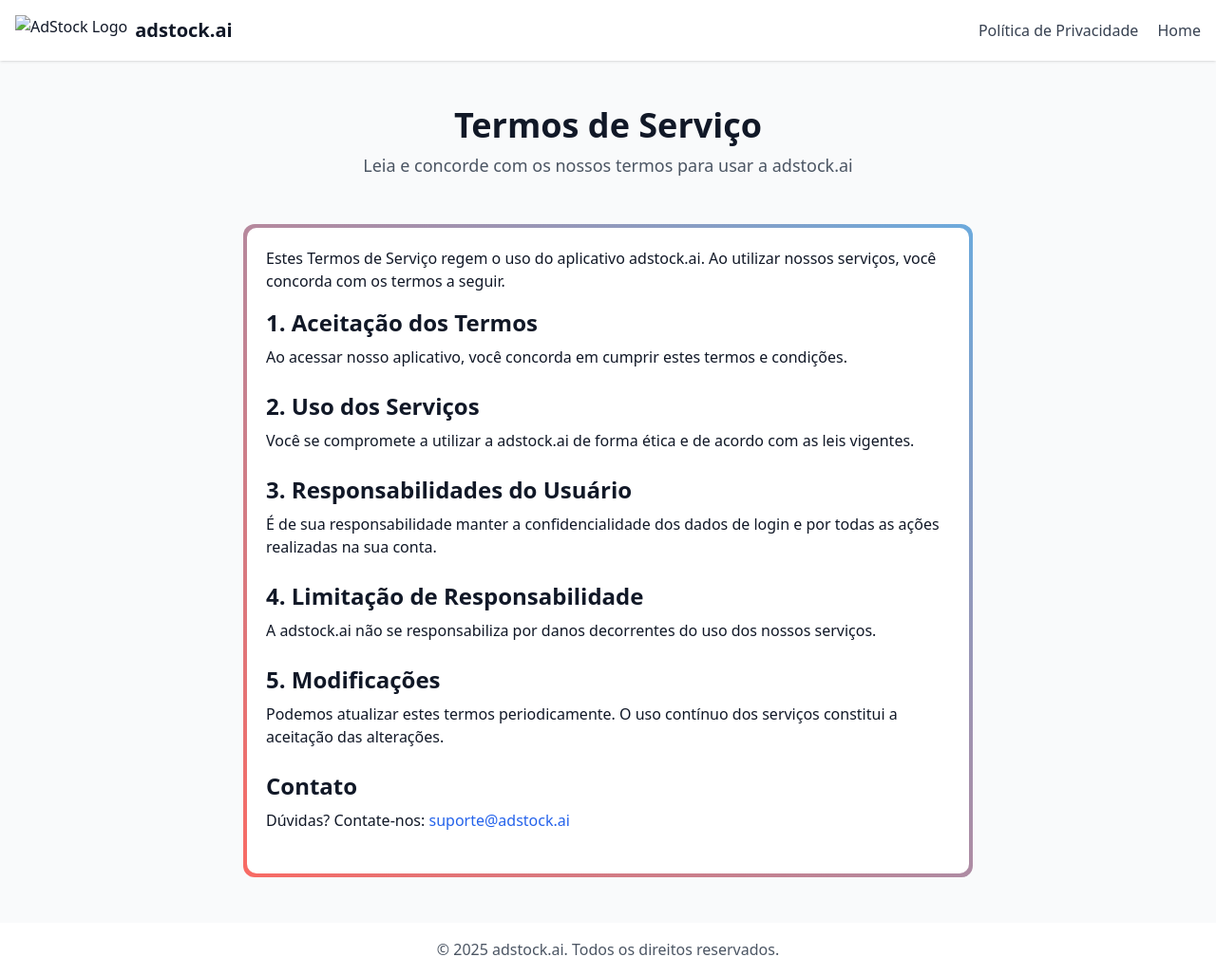
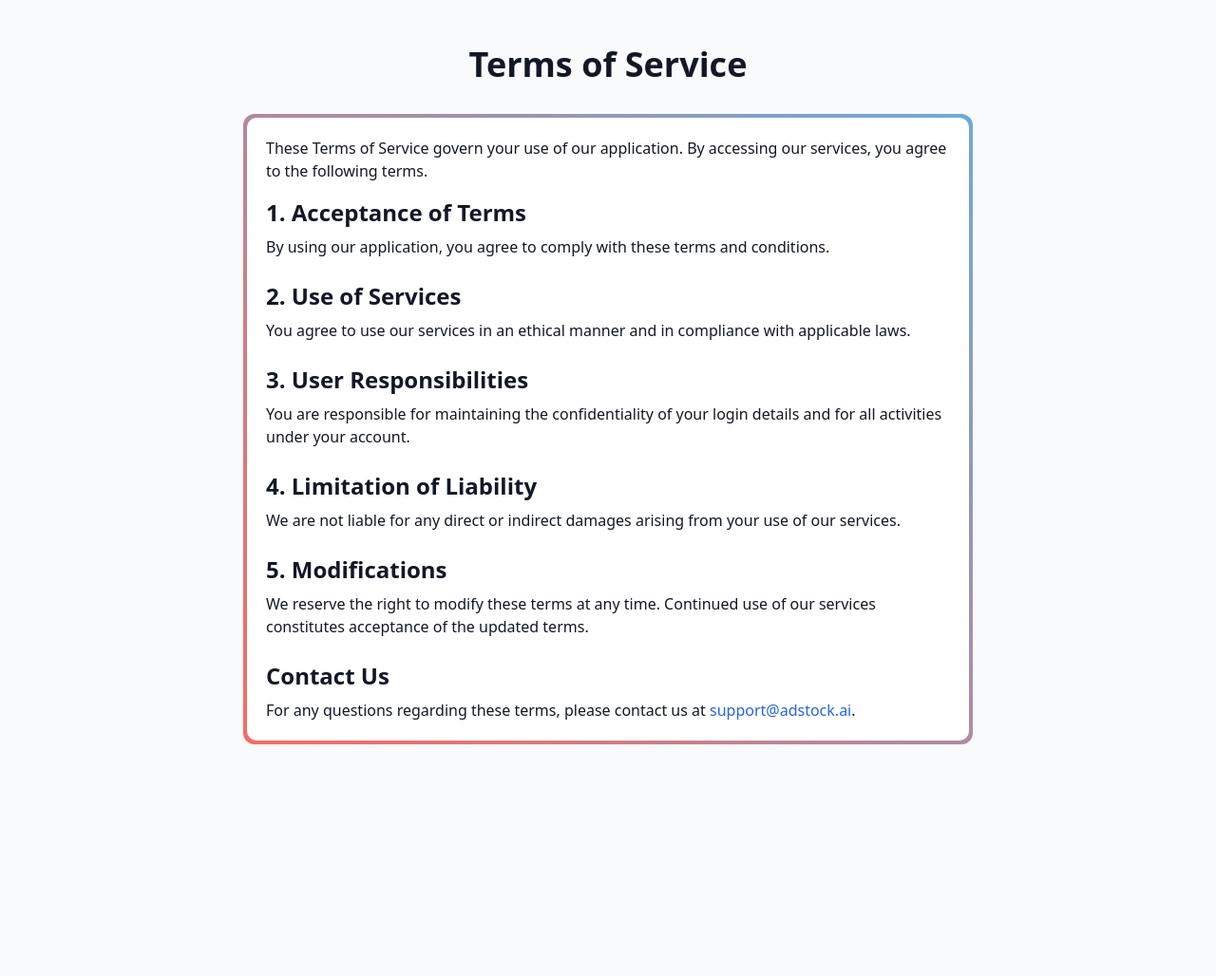
Before and after one commit to Gustavoss0406/Termos, a plain HTML site: page index.html in a window 1280 px wide. Shown: the whole page at 95% size. After the commit the page ends 832 px from the top, so only its background shows below. Drawn offline with nearby package versions, Linux system fonts and the light colour scheme.

Commit message:
Update index.html

```diff
--- a/index.html
+++ b/index.html
@@ -1,26 +1,17 @@
 <!DOCTYPE html>
-<html lang="pt-BR">
+<html lang="en">
 <head>
   <meta charset="UTF-8" />
   <meta name="viewport" content="width=device-width, initial-scale=1.0" />
-  <title>Termos de Serviço - adstock.ai</title>
-  <link rel="icon" href="imagens/icon-Adstock-Vetor2.svg" type="image/x-icon">
+  <title>Terms of Service</title>
   <script src="https://cdn.tailwindcss.com"></script>
-  <script src="https://unpkg.com/alpinejs" defer></script>
-  <!-- Configuração Tailwind Customizada -->
+  <!-- Tailwind CSS Custom Config -->
   <style type="text/tailwindcss">
     @tailwind base;
     @tailwind components;
     @tailwind utilities;
-    @layer base {
-      @font-face {
-        font-family: 'Plus Jakarta Sans';
-        font-weight: 400;
-        src: url('https://cdn.rareblocks.xyz/collection/clarity/fonts/PlusJakartaSans-Regular.woff2') format('woff2');
-      }
-    }
   </style>
-  <!-- Estilos para o card com degradê -->
+  <!-- Gradient Border Animation -->
   <style>
     @keyframes borderAnimation {
       0% { background-position: 0% 50%; }
@@ -42,81 +33,53 @@
     }
   </style>
 </head>
-<body class="bg-gray-50 text-gray-900 font-pj">
-  <!-- Header -->
-  <header class="py-4 bg-white shadow">
-    <div class="container mx-auto px-4 flex items-center justify-between">
-      <a href="/" class="flex items-center">
-        <img src="imagens/Logo Adstock Vetor.png" alt="AdStock Logo" class="h-8">
-        <span class="ml-2 text-xl font-bold">adstock.ai</span>
-      </a>
-      <nav class="space-x-4">
-        <a href="privacy.html" class="text-gray-700 hover:text-gray-900">Política de Privacidade</a>
-        <a href="/" class="text-gray-700 hover:text-gray-900">Home</a>
-      </nav>
-    </div>
-  </header>
-
-  <!-- Hero / Título -->
-  <section class="py-12">
-    <div class="container mx-auto px-4 text-center">
-      <h1 class="text-4xl font-bold mb-2">Termos de Serviço</h1>
-      <p class="text-lg text-gray-600">Leia e concorde com os nossos termos para usar a adstock.ai</p>
-    </div>
-  </section>
-
-  <!-- Card com Degradê -->
-  <section class="container mx-auto px-4 mb-12">
+<body class="bg-gray-50 text-gray-900 font-sans">
+  <!-- Main Content -->
+  <main class="container mx-auto px-4 py-12">
+    <h1 class="text-4xl font-bold text-center mb-8">Terms of Service</h1>
     <div class="gradient-border mx-auto max-w-3xl">
       <div class="card-content">
         <p class="mb-4">
-          Estes Termos de Serviço regem o uso do aplicativo adstock.ai. Ao utilizar nossos serviços, você concorda com os termos a seguir.
+          These Terms of Service govern your use of our application. By accessing our services, you agree to the following terms.
         </p>
-        <div class="mb-6">
-          <h2 class="text-2xl font-bold mb-2">1. Aceitação dos Termos</h2>
+        <section class="mb-6">
+          <h2 class="text-2xl font-bold mb-2">1. Acceptance of Terms</h2>
           <p>
-            Ao acessar nosso aplicativo, você concorda em cumprir estes termos e condições.
+            By using our application, you agree to comply with these terms and conditions.
           </p>
-        </div>
-        <div class="mb-6">
-          <h2 class="text-2xl font-bold mb-2">2. Uso dos Serviços</h2>
+        </section>
+        <section class="mb-6">
+          <h2 class="text-2xl font-bold mb-2">2. Use of Services</h2>
           <p>
-            Você se compromete a utilizar a adstock.ai de forma ética e de acordo com as leis vigentes.
+            You agree to use our services in an ethical manner and in compliance with applicable laws.
           </p>
-        </div>
-        <div class="mb-6">
-          <h2 class="text-2xl font-bold mb-2">3. Responsabilidades do Usuário</h2>
+        </section>
+        <section class="mb-6">
+          <h2 class="text-2xl font-bold mb-2">3. User Responsibilities</h2>
           <p>
-            É de sua responsabilidade manter a confidencialidade dos dados de login e por todas as ações realizadas na sua conta.
+            You are responsible for maintaining the confidentiality of your login details and for all activities under your account.
           </p>
-        </div>
-        <div class="mb-6">
-          <h2 class="text-2xl font-bold mb-2">4. Limitação de Responsabilidade</h2>
+        </section>
+        <section class="mb-6">
+          <h2 class="text-2xl font-bold mb-2">4. Limitation of Liability</h2>
           <p>
-            A adstock.ai não se responsabiliza por danos decorrentes do uso dos nossos serviços.
+            We are not liable for any direct or indirect damages arising from your use of our services.
           </p>
-        </div>
-        <div class="mb-6">
-          <h2 class="text-2xl font-bold mb-2">5. Modificações</h2>
+        </section>
+        <section class="mb-6">
+          <h2 class="text-2xl font-bold mb-2">5. Modifications</h2>
           <p>
-            Podemos atualizar estes termos periodicamente. O uso contínuo dos serviços constitui a aceitação das alterações.
+            We reserve the right to modify these terms at any time. Continued use of our services constitutes acceptance of the updated terms.
           </p>
-        </div>
-        <div class="mb-6">
-          <h2 class="text-2xl font-bold mb-2">Contato</h2>
+        </section>
+        <section>
+          <h2 class="text-2xl font-bold mb-2">Contact Us</h2>
           <p>
-            Dúvidas? Contate-nos: <a href="mailto:suporte@adstock.ai" class="text-blue-600">suporte@adstock.ai</a>
+            For any questions regarding these terms, please contact us at <a href="mailto:support@example.com" class="text-blue-600">support@adstock.ai</a>.
           </p>
-        </div>
+        </section>
       </div>
     </div>
-  </section>
-
-  <!-- Footer -->
-  <footer class="bg-white py-4">
-    <div class="container mx-auto px-4 text-center text-gray-600">
-      &copy; 2025 adstock.ai. Todos os direitos reservados.
-    </div>
-  </footer>
+  </main>
 </body>
 </html>
```
